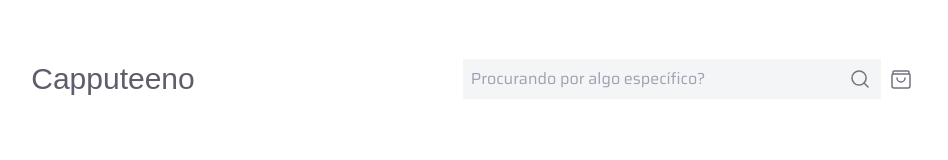
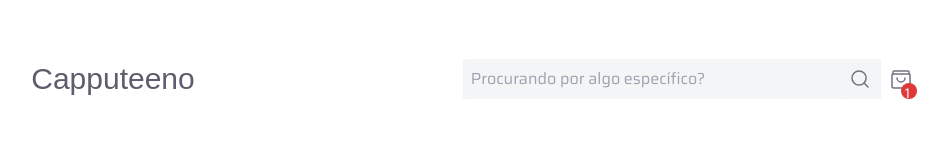
Before and after one commit to guipontifice/Capputeeno-Challenge, a Next.js app: page / in a window 1280 px wide. Shown: the top 160 px of the page, without its empty margins (174-1122 px from the left). Built offline with nearby package versions, Linux system fonts and the light colour scheme; a web font is replaced by a local one.

Commit message:
add: cart

```diff
--- a/src/app/components/cart-control.tsx
+++ b/src/app/components/cart-control.tsx
@@ -1,16 +1,26 @@
+"use client"
 import { useLocalStorage } from "../hooks/useLocalStorage"
 import { CartIcon } from "./cart-icon"
 
-const CartCount = () => {
-    <div className="w-4 h-4 text-white bg-delete"></div>
+interface CartCountProps {
+    count: number;
 }
-export function CartControl() {
-    const { value } = useLocalStorage('cart-items');
-
+const CartCount: React.FC<CartCountProps> = ({ count }) => {
     return (
-        <div>
-            <CartIcon />
-            {value.length && <CartCount>{value.length}</CartCount>}
+        <div className="flex justify-middle items-center">
+            <span className="text-sm ml-3 rounded-full pl-1 pb-3 w-4 h-4 text-white bg-delete fixed">{count}</span>
         </div>
     )
 }
+export function CartControl() {
+    const { value } = useLocalStorage('cart-items', ['1']);
+    console.log(value)
+    return (
+        <div className="">
+            <CartIcon />
+            <div>
+                {value.length && <CartCount count={value.length} />}
+            </div>
+        </div>
+    )
+}
--- a/src/app/components/header.tsx
+++ b/src/app/components/header.tsx
@@ -1,8 +1,9 @@
-"use-client"
+"use client"
 import { Saira_Stencil_One } from "next/font/google"
 import { SearchIcon } from "./search-icon"
 import { CartIcon } from "./cart-icon"
 import { PrimaryInputWithIcons } from "./primary-input"
+import { CartControl } from "./cart-control"
 const sairaStencil = Saira_Stencil_One({
     weight: ['400'],
     subsets: ['latin'],
@@ -18,6 +19,9 @@ export function Header(props: HeaderProps) {
             <div className="md:ml-32 2xl:ml-96 mt-6 leading-150">
                 <PrimaryInputWithIcons />
             </div>
+            <div className="mt-6 ml-2">
+                <CartControl />
+            </div>
         </header>
     )
 }
--- a/src/app/components/primary-input.tsx
+++ b/src/app/components/primary-input.tsx
@@ -16,9 +16,6 @@ export function PrimaryInputWithIcons(props: InputProps) {
                         <SearchIcon />
                     </div>
                 </div>
-                <div className=" ml-2">
-                    <CartIcon />
-                </div>
             </div>
         </>
     )
--- a/src/app/hooks/useLocalStorage.tsx
+++ b/src/app/hooks/useLocalStorage.tsx
@@ -1,11 +1,17 @@
-import { useState } from "react"
+import { useEffect, useState } from "react";
 
-export function useLocalStorage<T>(item: string) {
-    const [value, setValue] = useState(JSON.parse(localStorage.getItem('item') ?? ''));
+export function useLocalStorage<T>(item: string, initialValue: T){
+    const [value, setValue] = useState<T>(initialValue)
+
+    useEffect(() => {
+        if (typeof window === 'undefined') return;
+        let value = localStorage.getItem(item)
+        if(value) setValue(JSON.parse(value))
+    }, [window])
 
     const updateLocalStorage = (newValue: T) => {
         setValue(newValue);
-        localStorage.setItem(item, JSON.stringify(newValue));
+        localStorage.setItem(item,JSON.stringify(newValue));
     }
 
     return {
```
